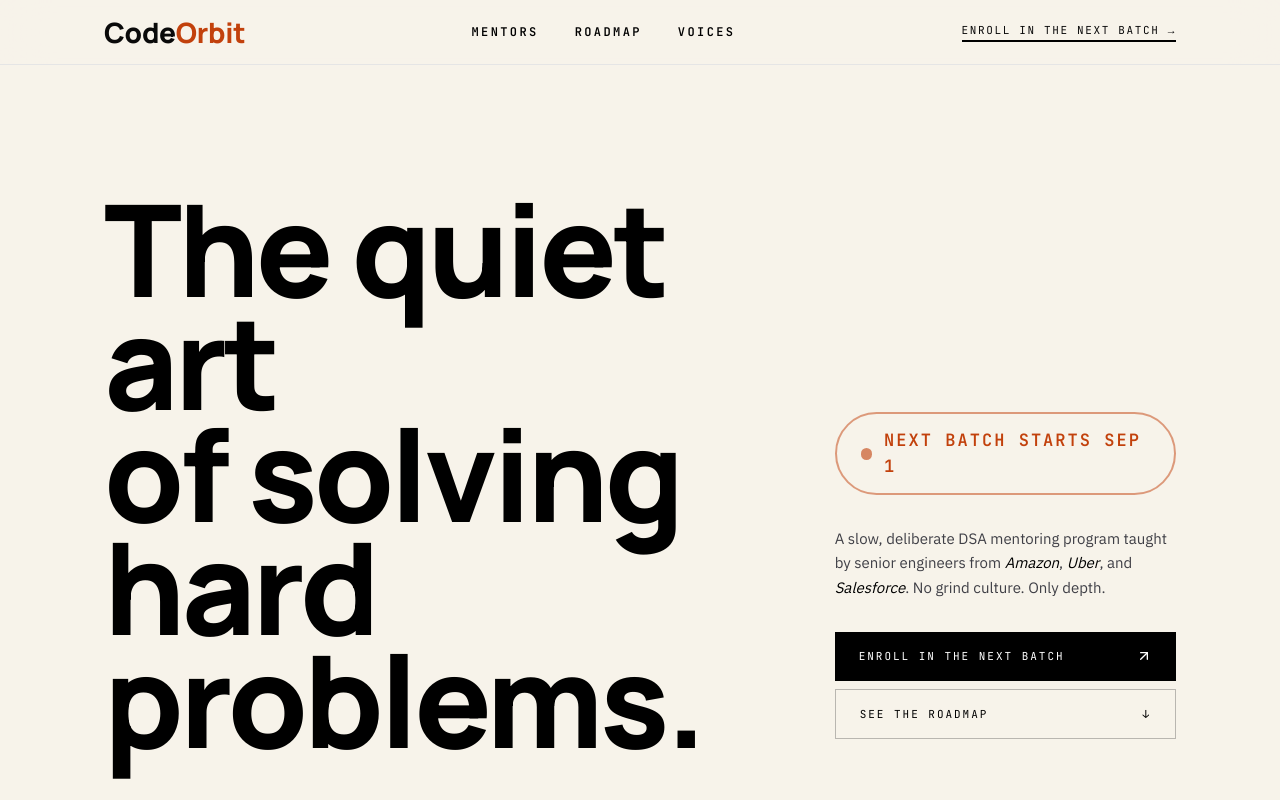
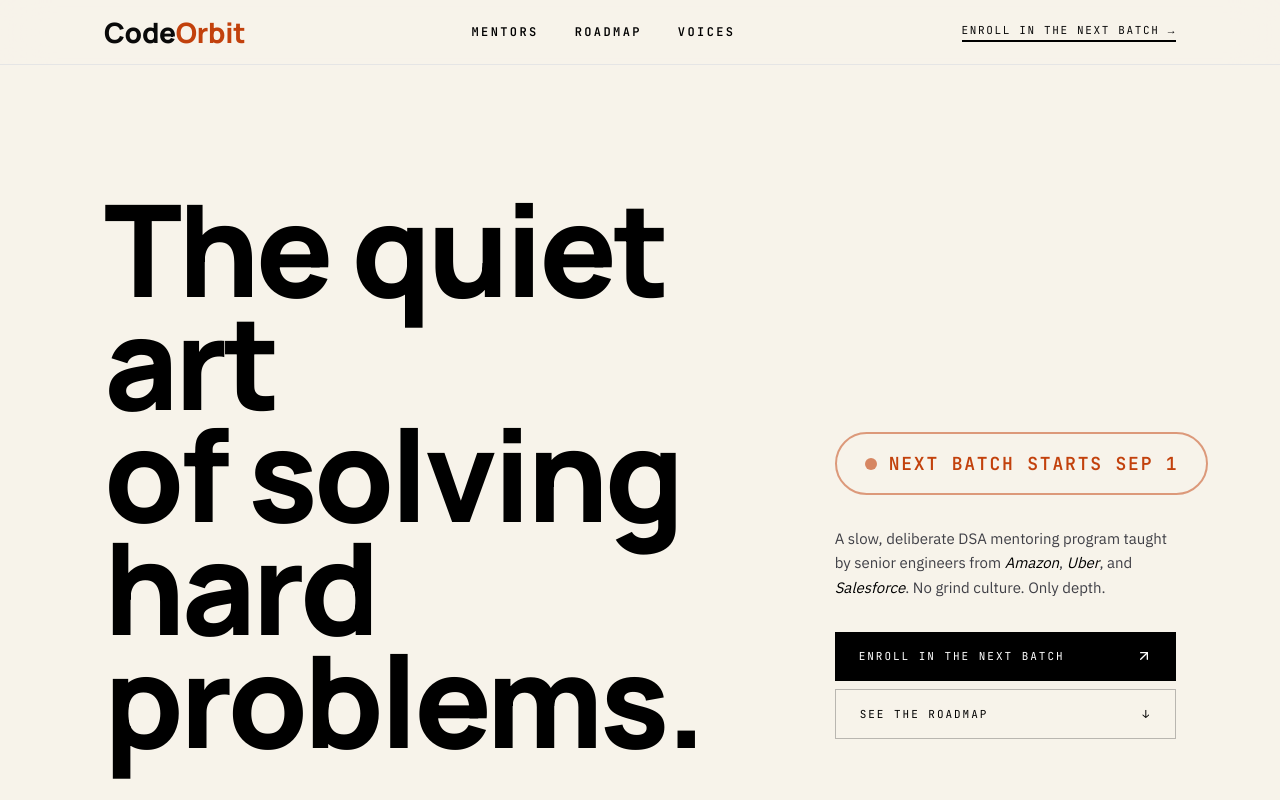
Before and after one commit to vikranthreddy23/CodeOrbit, a React (Create React App) app in the folder frontend/: page / in a window 1280 px wide. Shown: the top 800 px of the page. Built offline with nearby package versions, Linux system fonts and the light colour scheme; a web font is replaced by a local one.

Commit message:
Fix badge text wrapping, enlarge box, lift higher

```diff
--- a/frontend/src/pages/StyleEditorialV2.jsx
+++ b/frontend/src/pages/StyleEditorialV2.jsx
@@ -74,9 +74,9 @@ const Hero = () => (
           </h1>
         </div>
         <div className="col-span-12 md:col-span-4 md:pb-4">
-          <div className="inline-flex items-center gap-3 -mt-6 mb-8 border-2 border-[#c2410c]/50 bg-[#c2410c]/8 px-6 py-3.5 rounded-full">
-            <span className="w-3 h-3 rounded-full bg-[#c2410c] animate-pulse" />
-            <span className="text-[17px] font-bold uppercase tracking-[0.12em] text-[#c2410c]" style={{ fontFamily: "'JetBrains Mono', monospace" }}>
+          <div className="inline-flex items-center gap-3 -mt-16 mb-8 border-2 border-[#c2410c]/50 bg-[#c2410c]/8 px-7 py-4 rounded-full whitespace-nowrap">
+            <span className="w-3 h-3 rounded-full bg-[#c2410c] animate-pulse shrink-0" />
+            <span className="text-[18px] font-bold uppercase tracking-[0.1em] text-[#c2410c] whitespace-nowrap" style={{ fontFamily: "'JetBrains Mono', monospace" }}>
               Next batch starts Sep 1
             </span>
           </div>
```
